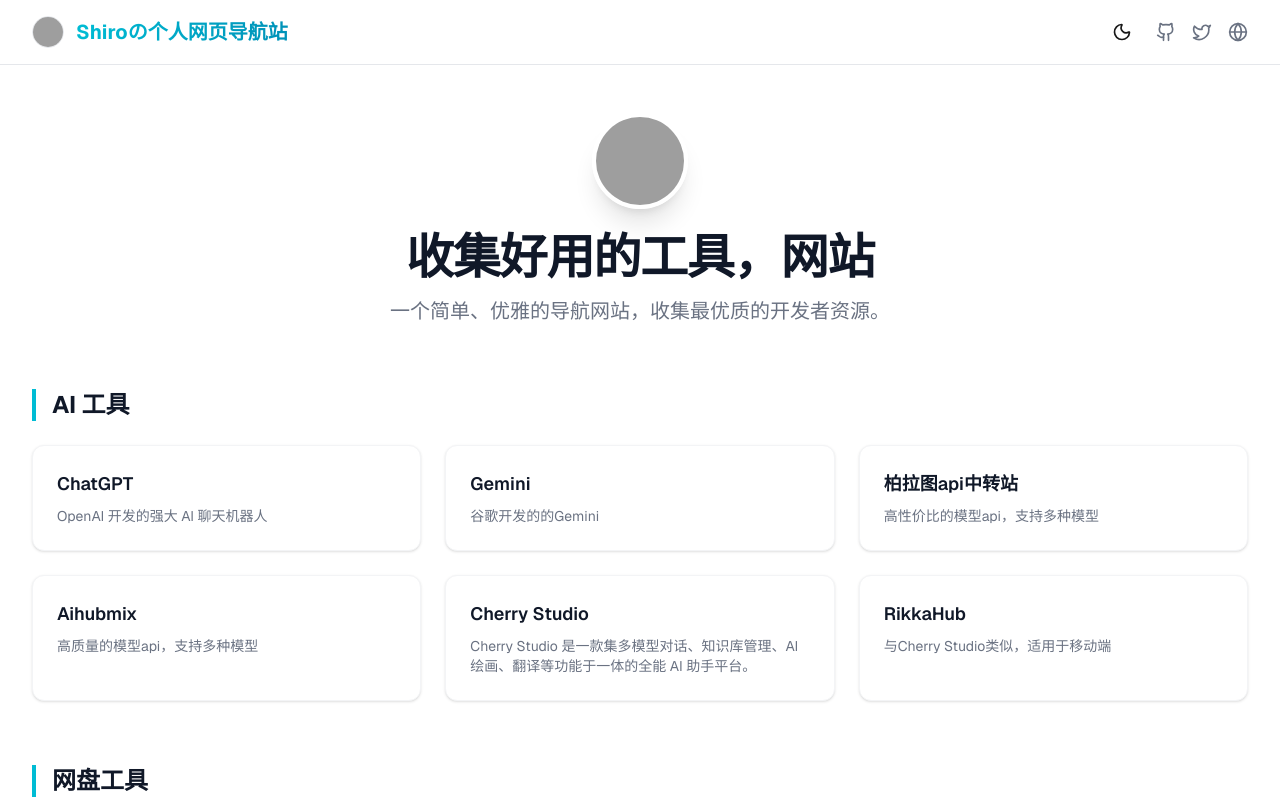
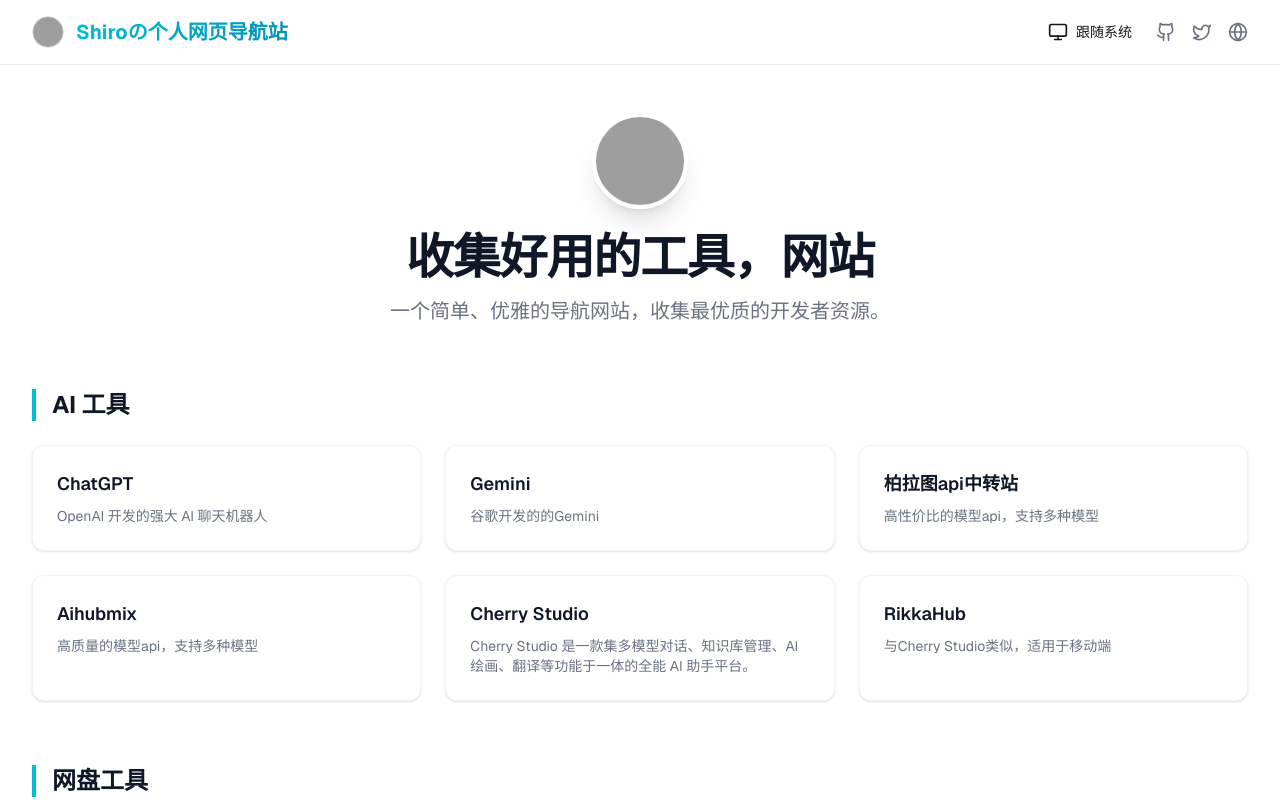
Before and after one commit to luojisama/nav_site, a Next.js app: page / in a window 1280 px wide. Shown: the top 800 px of the page. Built offline with nearby package versions, Linux system fonts and the light colour scheme; grey boxes are pictures that could not be loaded.

Commit message:
feat: improve theme adaptation with system preference support and better UI

```diff
--- a/app/globals.css
+++ b/app/globals.css
@@ -12,6 +12,18 @@
   --foreground: #171717;
 }
 
+@media (prefers-color-scheme: dark) {
+  :root {
+    --background: #0d1117;
+    --foreground: #ededed;
+  }
+}
+
+.light {
+  --background: #ffffff;
+  --foreground: #171717;
+}
+
 .dark {
   --background: #0d1117;
   --foreground: #ededed;
--- a/app/page.tsx
+++ b/app/page.tsx
@@ -1,7 +1,7 @@
 'use client';
 
 import { siteConfig } from "@/data/siteConfig";
-import { ExternalLink, Sun, Moon } from "lucide-react";
+import { ExternalLink, Sun, Moon, Monitor } from "lucide-react";
 import { useTheme } from "next-themes";
 import { useEffect, useState } from "react";
 
@@ -12,6 +12,19 @@ export default function Home() {
   useEffect(() => {
     setMounted(true);
   }, []);
+
+  const toggleTheme = () => {
+    if (theme === 'light') setTheme('dark');
+    else if (theme === 'dark') setTheme('system');
+    else setTheme('light');
+  };
+
+  const ThemeIcon = () => {
+    if (!mounted) return <Monitor className="w-5 h-5" />;
+    if (theme === 'light') return <Sun className="w-5 h-5" />;
+    if (theme === 'dark') return <Moon className="w-5 h-5" />;
+    return <Monitor className="w-5 h-5" />;
+  };
 
   return (
     <div className="min-h-screen bg-background text-foreground transition-colors duration-300">
@@ -35,11 +48,14 @@ export default function Home() {
           </div>
           <div className="flex items-center gap-4">
             <button
-              onClick={() => setTheme(theme === "dark" ? "light" : "dark")}
-              className="p-2 rounded-lg hover:bg-gray-100 dark:hover:bg-gray-800 transition-colors"
-              aria-label="Toggle theme"
+              onClick={toggleTheme}
+              className="p-2 rounded-lg hover:bg-gray-100 dark:hover:bg-gray-800 transition-colors flex items-center gap-2 text-sm font-medium"
+              title={mounted ? `当前模式: ${theme === 'system' ? '跟随系统' : theme === 'dark' ? '深色' : '浅色'}` : '加载中'}
             >
-              {mounted && (theme === "dark" ? <Sun className="w-5 h-5" /> : <Moon className="w-5 h-5" />)}
+              <ThemeIcon />
+              <span className="hidden sm:inline">
+                {mounted ? (theme === 'system' ? '跟随系统' : theme === 'dark' ? '深色模式' : '浅色模式') : '...'}
+              </span>
             </button>
             {siteConfig.social.map((item) => (
               <a
```
